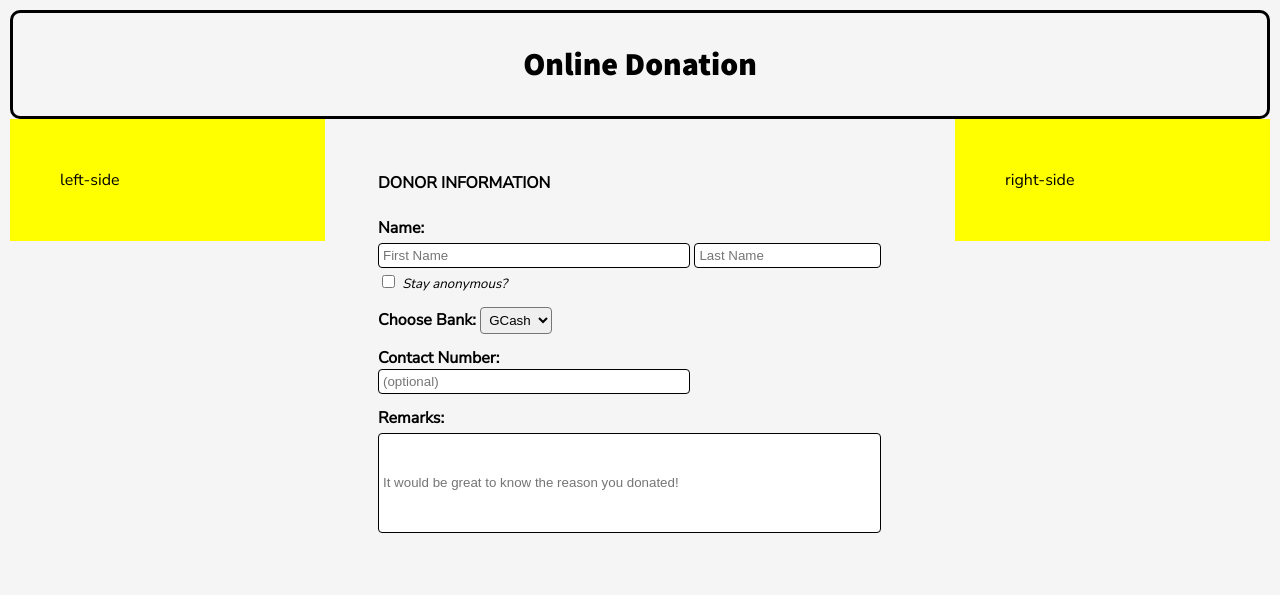
After one commit to Jasffertp/JCISinulog_Bzeta, a PHP site: page /donate-forms.html in a window 1280 px wide. The commit adds this page. Shown: the top 595 px of the page. Run offline with PHP 8.4, Linux system fonts and the light colour scheme.

Commit message:
online donation
rough draft of online donation with forms. textarea is still not done. submit button is also missing.

```diff
--- /dev/null
+++ b/code (draft)/donate-forms.html
@@ -0,0 +1,71 @@
+<!DOCTYPE html>
+<html>
+	<head>
+		<title>Online Donation - JCI Cebu Sinulog </title>
+		<link rel="shortcut icon" type="image/x-icon" href="img/logo-og2.png" />
+		<link rel="stylesheet" href="style.css">
+		<meta charset="utf-8">
+		<meta http-equiv="X-UA-Compatible" content="IE=edge">
+		<meta name="viewport" content="width=device-width, initial-scale=1">
+	</head>
+	<body style="padding:10px;">
+		<div class="title" style="padding:10px;border:3px solid black;border-radius:10px;text-align:center;">
+			<h1>Online Donation</h1>
+		</div>
+		<div>
+			<div class="od-row nunito">
+				<div class="od-column" style="width:25%;background-color:yellow;">
+					left-side
+				</div>
+				<div class="od-column" style="width:50%;">
+					<table>
+						<tr>
+							<td style="padding-bottom:20px;"><strong>DONOR INFORMATION</strong></td>
+						</tr>
+						<tr>
+							<td><strong>Name:</strong></td>
+						</tr>
+						<tr>
+							<td><input type="text" placeholder="First Name"></td>
+							<td><input type="text" placeholder="Last Name"></td>
+						</tr>
+						<tr>
+							<td style="padding-bottom:10px;">
+								<input type="checkbox" id="anon">
+								<label for="anon"><small><em>Stay anonymous?</em></small></label>
+							</td>
+						</tr>
+						<tr>
+							<td style="padding-bottom:10px;"><strong>Choose Bank:</strong>
+								<select>
+									<option>GCash</option>
+								</select>
+							</td>
+						</tr>
+						<tr>
+							<td  style="padding-bottom:10px;">
+								<strong>Contact Number:</strong>
+								<input type="text" placeholder="(optional)">
+							</td>
+						</tr>
+						<tr>
+							<td><strong>Remarks:</strong></td>
+						</tr>
+						<tr>
+							<td colspan="2">
+								<input type="textarea"
+									placeholder="It would be great to know the reason you donated!"
+									cols="40"
+									rows="5"
+									maxlength="300">
+							</td>
+						</tr>
+					</table>
+				</div>
+				<div class="od-column" style="width:25%;background-color:yellow;">
+					right-side
+				</div>
+			</div>
+		</div>
+	</body>
+</html>
--- a/code (draft)/style.css
+++ b/code (draft)/style.css
@@ -1,8 +1,54 @@
 @import url('https://fonts.googleapis.com/css2?family=Nunito+Sans&family=Source+Sans+Pro:wght@900&display=swap');
 
-html, body, p {
+html, p {
     margin: 0;
     padding: 0;
+}
+
+body {
+	margin: 0;
+    padding: 0;
+	background-color: #f5f5f5;
+}
+
+.nunito {
+	font-family: 'Nunito Sans', sans-serif;
+}
+
+/* DONATE FORMS */
+.od-column {
+	float: left;
+	padding: 50px;
+}
+
+.od-row:after {
+  content: "";
+  display: table;
+  clear: both;
+}
+
+input[type=text] {
+	width:100%;
+	outline: none;
+	border:1px solid;
+	border-radius:4px;
+	padding:4px;
+}
+
+input[type=textarea] {
+	width:100%;
+	outline: none;
+	border:1px solid;
+	border-radius:4px;
+	padding:4px;
+	overflow:auto;
+	height:100px;
+}
+
+select {
+	border-radius:4px;
+	padding:4px;
+
 }
 
 /* HIDES SCROLLBAR */
@@ -72,7 +118,7 @@ div.about-section {
 .au-footer {
 	padding: 5px;
 	margin: 0;
-	background-color:#008080;
+	background-color: #5e9b84;
 }
 
 .au-footer-row:after {
@@ -108,5 +154,5 @@ div.about-section {
 }
 
 /*
-maincolor: #00AEAE;
+maincolor: #5e9b84;
 */
```
Also changed, not shown: code (draft)/about-us.html (+4 -4 lines).
